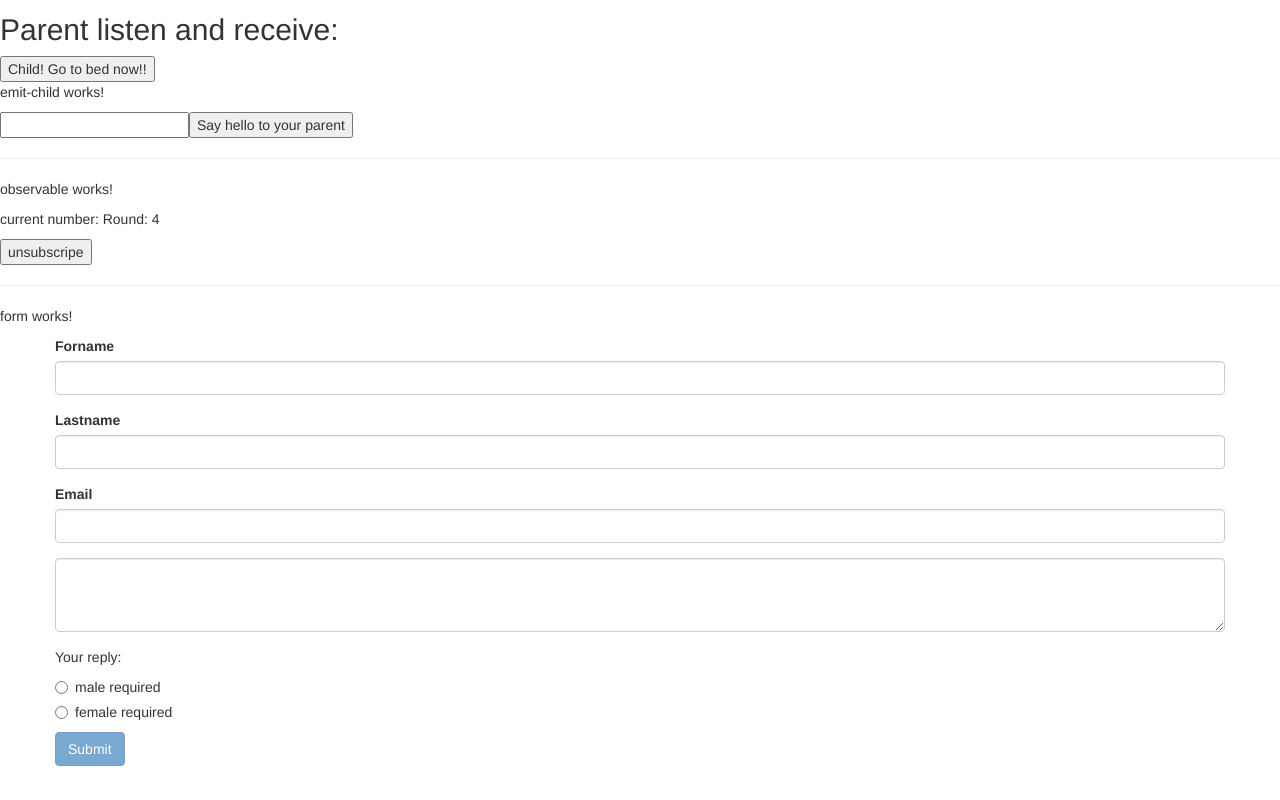
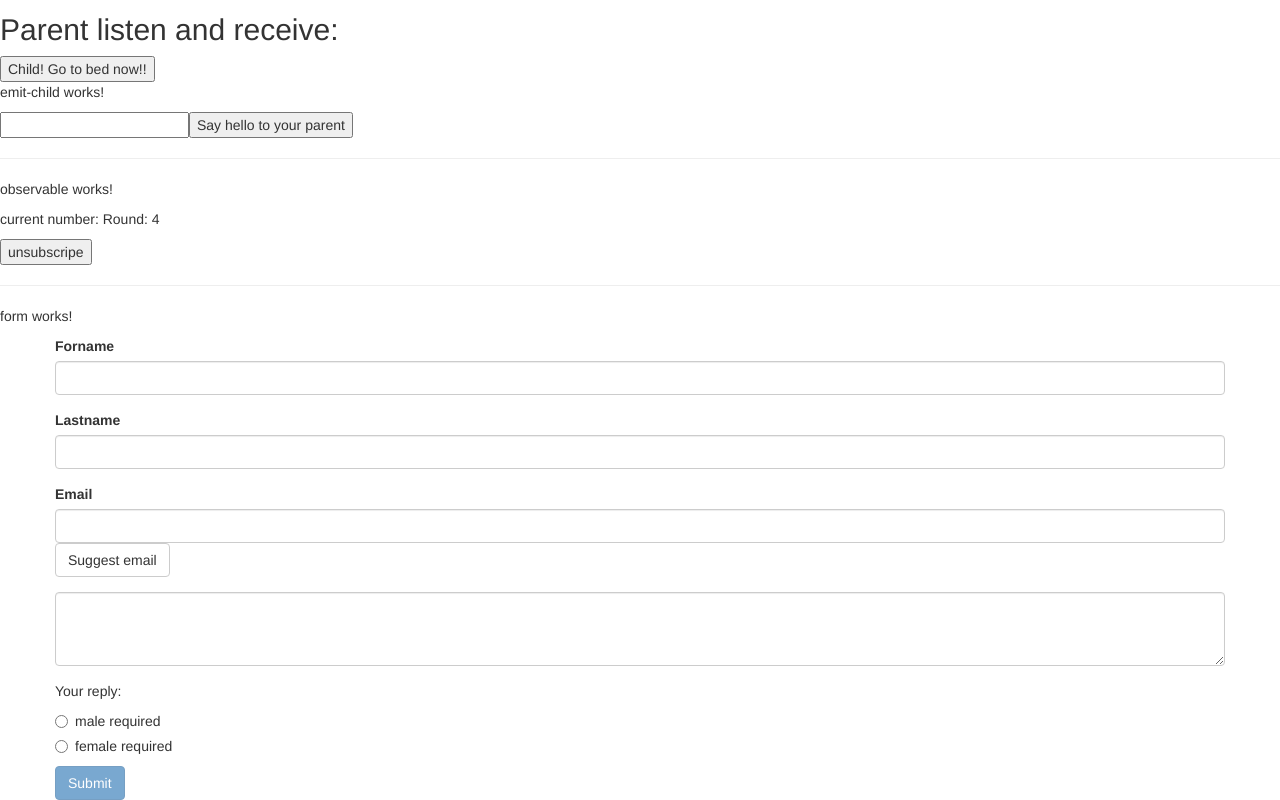
Before and after one commit to slimouGit/angular-sandbox, an Angular app in the folder sandbox/: page / in a window 1280 px wide. Shown: the part 812-1612 px from the top of the page. Before the commit the page ends 1578 px from the top, so only its background shows below. Built offline with nearby package versions, Linux system fonts and the light colour scheme.

Commit message:
set suggested value to specific form

```diff
--- a/sandbox/src/app/form/form.component.html
+++ b/sandbox/src/app/form/form.component.html
@@ -19,6 +19,7 @@
                     <input type="email" id="email" class="form-control" ngModel name="email" required email
                         #email="ngModel">
                     <span class="help-block" *ngIf="!email.valid && email.touched">Please enter a valid email</span>
+                    <button class="btn btn-default" type="button" (click)="suggestEmail()">Suggest email</button>
                 </div>
                 <p *ngIf="!userData.valid && userData.touched">User Dater is invalid</p>
                 <div class="form-group">
--- a/sandbox/src/app/form/form.component.ts
+++ b/sandbox/src/app/form/form.component.ts
@@ -27,4 +27,25 @@ genders = ['male', 'female'];
     console.log(this.signUpForm);
   }
 
+
+  suggestEmail(){
+    const suggestedEmail = "MaxPower@Force.com";
+    /**
+    this.signUpForm.setValue({
+        userData: {
+          email: suggestedEmail,
+          forname: '',
+          lastname: '',
+          questionAnswer: '',
+          gender: 'male'
+        }
+    });
+   */
+   this.signUpForm.form.patchValue({
+      userData: {
+        email: suggestedEmail
+      }
+    });
+
+  }
 }
```
